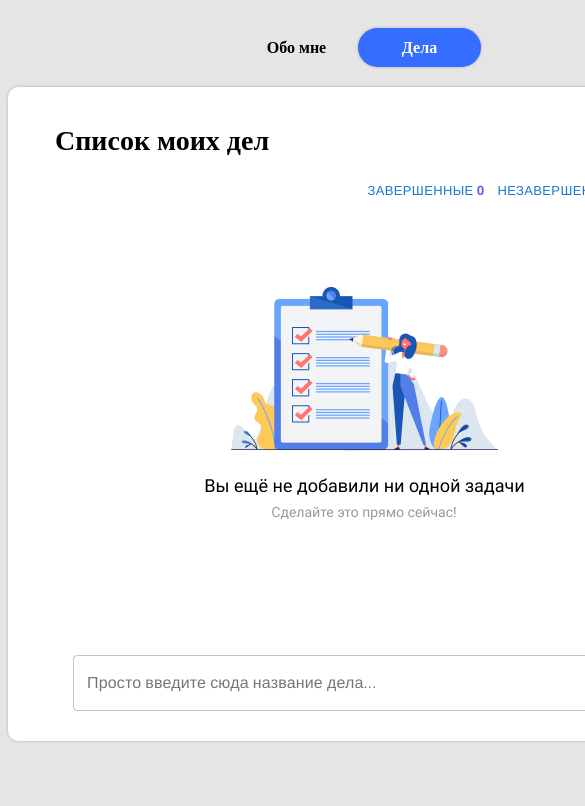
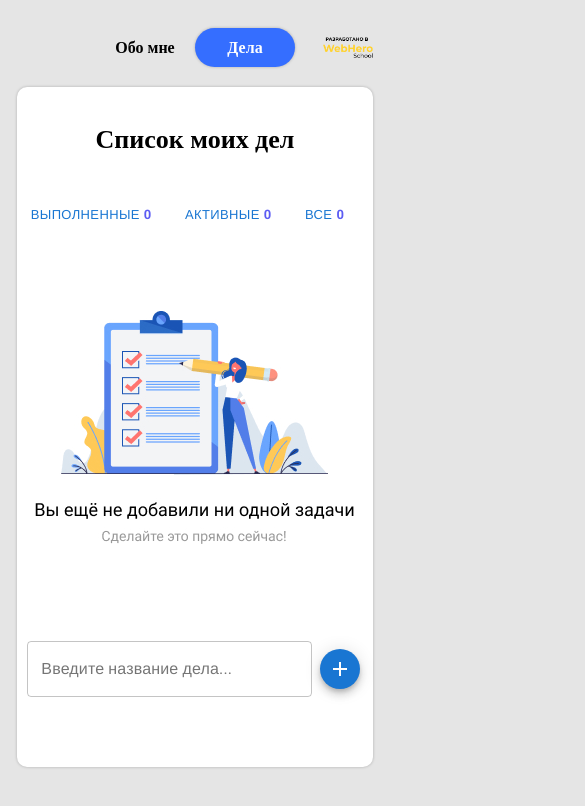
Before and after one commit to SarNadya/Todo, a React (Create React App) app: page /todo in a window 390 px wide. Shown: the top 806 px of the page, 585 px wide, since content can reach past the window. Built offline with nearby package versions, Linux system fonts and the light colour scheme; a web font is replaced by a local one.

Commit message:
доработала адаптивную верстку

```diff
--- a/public/index.html
+++ b/public/index.html
@@ -14,8 +14,8 @@
     <meta property="og:type" content="website" />
     <meta property="og:url" content="https://todo-beige-nine.vercel.app/" />
     <meta property="og:image" content="https://todo-beige-nine.vercel.app/static/media/startImg.dd46fadc8492b0008011.jpg"/>
-    <meta property="og:image:width" content="230"/>
-    <meta property="og:image:height" content="167"/>
+    <meta property="og:image:width" content="300"/>
+    <meta property="og:image:height" content="200"/>
     <meta property="og:description" content="Приложение включает два раздела: информация о пользователе и список дел"/>
     <title>My first Todo React App</title>
   </head>
--- a/src/components/About/About.js
+++ b/src/components/About/About.js
@@ -106,7 +106,7 @@ class About extends Component {
 									sx={{ width: 144, height: 176, borderRadius: 3 }}
 								/>
 							</div>
-							<p className={styles.contacts}>
+							<div className={styles.contacts}>
 								<h5 className={styles.name}> {name} </h5>
 								<div className={styles.bio}> {bio} </div>
 								<Link href='mailto: lutik.ne@gmail.com' color='inherit' className={styles.contact_link} title='Написать мне на почту'>
@@ -117,7 +117,7 @@ class About extends Component {
 									<TelegramIcon fontSize='small'color='disabled' sx={{pr: 0.5}} />
 									+7 960 248 95 20
 								</Link>
-							</p>
+							</div>
 							<div className={styles.socialNetwork}>
 								<Link href='https://github.com/SarNadya' color='inherit' title='Мой GitHub'>
 									<img src={github_logo} alt='github_logo' className={styles.logo}/>
@@ -140,7 +140,7 @@ class About extends Component {
 							<ul className={styles.projects_list}>
 								<li> <a href='https://sarnadya.github.io/Project.Axion/' className={styles.project_link}> Верстка сайта по макету в Figma </a></li>
 								<li> <a href='https://sarnadya.github.io/JS-Game/' className={styles.project_link}> Карточная игра "Найди баг" </a></li>
-								<li> <a href='https://todo-beige-nine.vercel.app/' className={styles.project_link}> Приложение на React </a></li>
+								<li> <a href='https://vercel.com/sarnadya/todo' className={styles.project_link}> Приложение на React </a></li>
 							</ul>
 				</div>
 
--- a/src/components/About/About.module.css
+++ b/src/components/About/About.module.css
@@ -1,18 +1,15 @@
 .wrap {
-  position: absolute;
-  margin: 20px auto;
-  padding: 5px 15px;
-  max-width: 700px;
-  height: 820px;
+  height: 830px;
   font-family: 'Roboto';
 }
 
 .info {
   height: 200px;
+  margin: 20px auto;
+  padding: 5px;
   border-radius: 10px;
   box-shadow: 0px 0px 3px rgba(0, 0, 0, 0.25);
   background: #ffffff;
-  padding-right: 6px;
 }
 
 .info_list {
@@ -28,7 +25,7 @@
   flex-direction: column;
   font-size: 12px;
   color: #999999;
-  margin-right: 120px;
+  margin-right: 20%;
 }
 
 .name {
@@ -108,7 +105,7 @@
   border: 1px solid #CCCCCC;
   border-radius: 10px;
   height: 46px;
-  width: 636px;
+  width: 90%;
   margin: 8px auto;
   padding: 6px 12px;
 }
@@ -156,3 +153,66 @@
   background: #F1E05A;
   border-radius: 50%;
 }
+
+@media (max-width: 600px) {
+  .contacts {
+    margin-right: 0;
+  }
+}
+
+@media (max-width: 486px) {
+  .wrap {
+    height: 1012px;
+  }
+  .info {
+    height: 368px;
+  }
+
+  .info_list {
+    flex-direction: column;
+    align-items: center;
+  }
+
+  .contacts {
+    font-size: 16px;
+  }
+
+  .name {
+    font-size: 24px;
+  }
+
+  .logo {
+    padding: 10px;
+  }
+
+  .title {
+    font-size: 20px;
+    text-align: center;
+  }
+}
+
+@media (max-width: 460px) {
+  .repolist {
+    height: 230px;
+  }
+
+  .repo {
+    width: 88%;
+    height: 48px;
+  }
+}
+
+@media (max-width: 350px) {
+  .projects_list {
+    padding-bottom: 18px;
+    padding-left: 32px;
+  }
+
+  .repo {
+    width: 82%;
+  }
+
+  .repo_info {
+    font-size: 10px;
+  }
+}
--- a/src/components/App/App.module.css
+++ b/src/components/App/App.module.css
@@ -1,11 +1,13 @@
 body {
+	min-width: 320px;
 	background-color: #E5E5E5;;
 	padding-top: 10px;
 }
 
 .sidebar {
 	margin: 10px auto;
-	width: 700px;
+	max-width: 700px;
+	width: 95%;
 }
 
 .menu {
@@ -32,3 +34,29 @@ body {
 	border-radius: 37px;
 	color: #fff;
 }
+
+@media (max-width: 686px) {
+	.menu {
+		background-size: 65px;
+	}
+}
+
+@media (max-width: 486px) {
+	.menu {
+		background-size: 50px;
+	}
+
+	.link {
+		width: 80px;
+	}
+}
+
+@media (max-width: 350px) {
+	.menu {
+		font-size: 14px;
+	}
+
+	.link {
+		width: 60px;
+	}
+}
--- a/src/components/Header/Header.js
+++ b/src/components/Header/Header.js
@@ -5,17 +5,11 @@ import PropTypes from 'prop-types';
 import styles from './Header.module.css';
 
 const Header = ({count, countActive, countCompleted, filterCompleted, filterActive, filterAll}) => (
-  <Box
-      sx={{
-        width: 650,
-        mt: '2rem',
-        ml: '2rem'
-      }}
-    >
+  <Box className={styles.wrap}>
     <h1 className={styles.title}> Список моих дел </h1>
     <div className={styles.filterList}>
-    <Button size="small" className={styles.button} key="completed" onClick={() => filterCompleted()}> Завершенные <strong>{countCompleted}</strong> </Button>
-    <Button size="small" className={styles.button} key="active" onClick={() => filterActive()}> Незавершенные <strong>{countActive}</strong> </Button>
+    <Button size="small" className={styles.button} key="completed" onClick={() => filterCompleted()}> Выполненные <strong>{countCompleted}</strong> </Button>
+    <Button size="small" className={styles.button} key="active" onClick={() => filterActive()}> Активные <strong>{countActive}</strong> </Button>
     <Button size="small" className={styles.button} key="all" onClick={() => filterAll()}>Все <strong>{count}</strong></Button>
     </div>
   </Box>
--- a/src/components/Header/Header.module.css
+++ b/src/components/Header/Header.module.css
@@ -1,3 +1,8 @@
+.wrap {
+  margin-top: 32px;
+  margin-left: 32px;
+}
+
 .title {
   font-family: Roboto;
   font-weight: 700;
@@ -17,6 +22,39 @@
 }
 
 .button strong {
-    margin: 0 3px;
+  margin: 0 15px 0 4px;
   color: rgb(92, 92, 243);
 }
+
+@media (max-width: 686px) {
+  .title {
+    text-align: center;
+    margin-bottom: 45px;
+  }
+}
+
+@media (max-width: 486px) {
+	.filterList {
+		justify-content: space-evenly;
+	}
+}
+
+@media (max-width: 420px) {
+  .wrap {
+    margin-left: 0;
+  }
+
+  .title {
+    font-size: 26px;
+  }
+}
+
+@media (max-width: 350px) {
+	.title {
+    font-size: 22px;
+  }
+
+  .filterList button {
+		font-size: 11px;
+	}
+}
--- a/src/components/ImageStart/ImageStart.module.css
+++ b/src/components/ImageStart/ImageStart.module.css
@@ -8,3 +8,17 @@
     width: 321px;
     height: 233px;
 }
+
+@media (max-width: 385px) {
+    .img {
+        width: 250px;
+        height: 194px;
+    }
+}
+
+@media (max-width: 320px) {
+    .img {
+        width: 209px;
+        height: 164px;
+    }
+}
--- a/src/components/InputItem/InputItem.js
+++ b/src/components/InputItem/InputItem.js
@@ -45,14 +45,10 @@ class InputItem extends React.Component {
 
   render() {
     return (
-      <Box className={styles.wrap}
-        sx={{
-          width: 636
-        }}
-      >
+      <Box className={styles.wrap}>
         <TextField className={styles.input}
           type="text"
-          label="Просто введите сюда название дела..."
+          label="Введите название дела..."
           id="outlined"
           variant="outlined"
           value={this.state.inputValue}
--- a/src/components/InputItem/InputItem.module.css
+++ b/src/components/InputItem/InputItem.module.css
@@ -1,14 +1,24 @@
 .wrap {
-  position: absolute;
-  display: inline-flex;
+  display: flex;
   height: 36px;
-  left: 65px;
-  top: 568px;
+  width: 110%;
+  padding: 0 10px;
 }
 
 .input {
-  width: 592px;
+  width: 77%;
   border: 1px solid #CCCCCC;
   border-radius: 29px;
-  height: inheritт;
 }
+
+@media (max-width: 686px) {
+  .input {
+    width: 501px;
+  }
+}
+
+@media (max-width: 620px) {
+  .wrap {
+    width: 96%;
+  }
+}
--- a/src/components/ItemList/ItemList.js
+++ b/src/components/ItemList/ItemList.js
@@ -20,8 +20,7 @@ const ItemList = ({items, filteredItems, onClickDone, deleteItem, onClickEdit, c
           border='1px solid #CCC'
           borderRadius='41px'
           margin={1}
-          height='36px'
-
+          height='43px'
         >
           <Item
             value={item.value}
--- a/src/components/ItemList/ItemList.module.css
+++ b/src/components/ItemList/ItemList.module.css
@@ -1,8 +1,5 @@
 .wrap {
   overflow: auto;
-  height: 432px;
-  /* position: absolute;
-  width: 636px;
-  height: 432px;
-  top: 113px; */
+  height: 390px;
+  margin-bottom: 20px;
 }
--- a/src/components/Todo/Todo.module.css
+++ b/src/components/Todo/Todo.module.css
@@ -1,10 +1,16 @@
 .wrap {
-  position: absolute;
   margin: 20px auto;
-  padding: 5px 15px;
+  padding: 5px 0;
   border-radius: 10px;
   box-shadow: 0px 0px 3px rgba(0, 0, 0, 0.25);
   max-width: 700px;
+  width: 100%;
   height: 644px;
   background: #ffffff;
 }
+
+@media (max-width: 686px) {
+  .wrap {
+    height: 670px;
+  }
+}
```
Also changed, not shown: 1 other file (tests, documents, lock files or other folders). Lines whose indentation alone changed are shown as unchanged.
